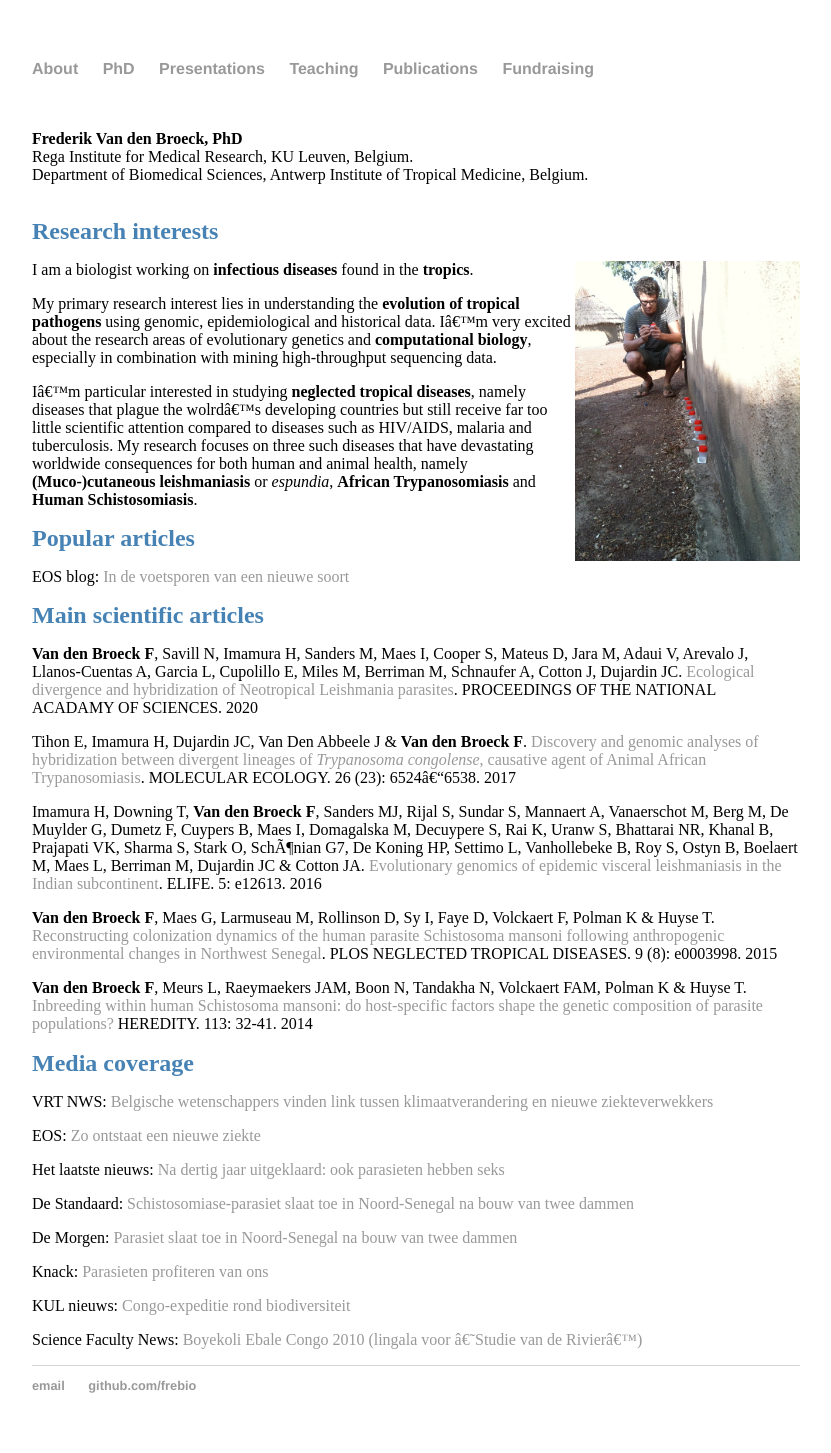
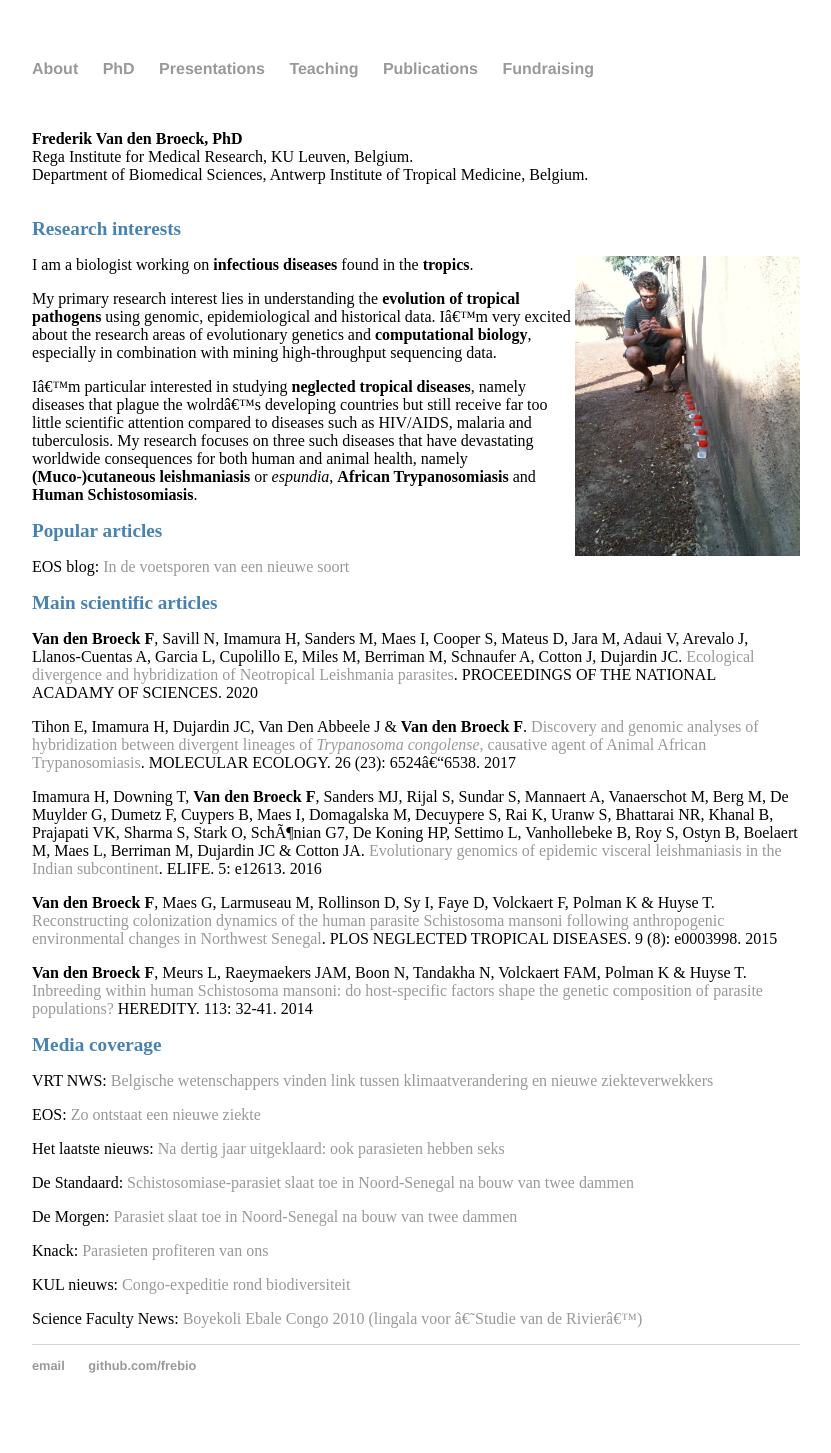
Before and after one commit to FreBio/FreBio.github.io, a Jekyll site: the page built from index.md, in a window 1280 px wide. Shown: the whole page, without its empty margins (224-1055 px from the left). Built offline with Jekyll 4.4.1, drawn with Linux system fonts in a browser that asks for light colours; our own code applies the rules of GitHub Pages for plain Markdown files; comment, search, counter and statistics services are not loaded.

Commit message:
Update main.css

```diff
--- a/css/main.css
+++ b/css/main.css
@@ -6,10 +6,10 @@ a:hover { text-decoration: underline; }
 p ul { font-size: 1.5em; line-height: 1.4em; color: #333; }
 
 h1 h2 h3 h4 { font-family:'Helvetica', 'Arial', 'Sans-Serif'; }
-h1 { font-size: 1.5em; color: steelblue}
-h2 { font-size: 1.5em; color: steelblue}
-h3 { font-size: 1.5em; color: steelblue}
-h4 { font-size: 1.5em; color: steelblue}
+h1 { font-size: 1.2em; color: steelblue}
+h2 { font-size: 1.2em; color: steelblue}
+h3 { font-size: 1.2em; color: steelblue}
+h4 { font-size: 1.2em; color: steelblue}
 
 
 nav ul, footer ul { font-family:'Helvetica', 'Arial', 'Sans-Serif';  padding: 0px; list-style: none; font-weight: bold; }
```
